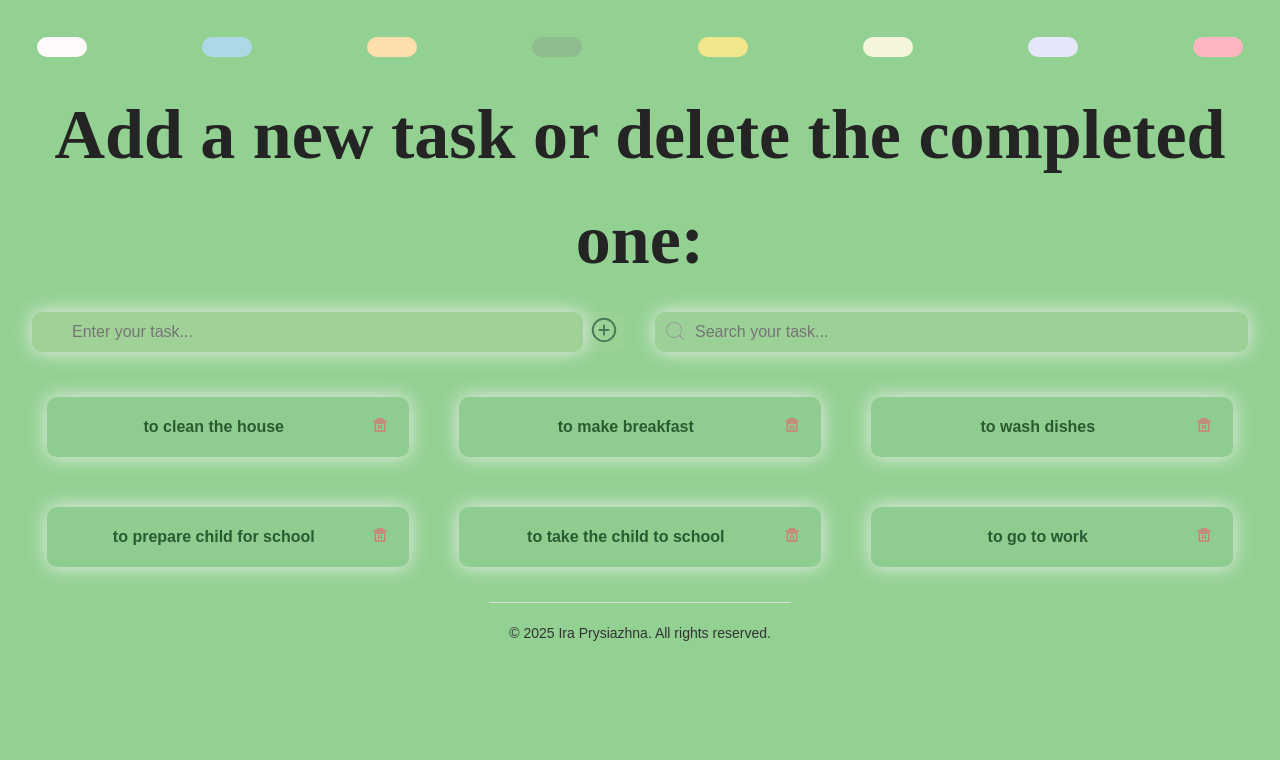
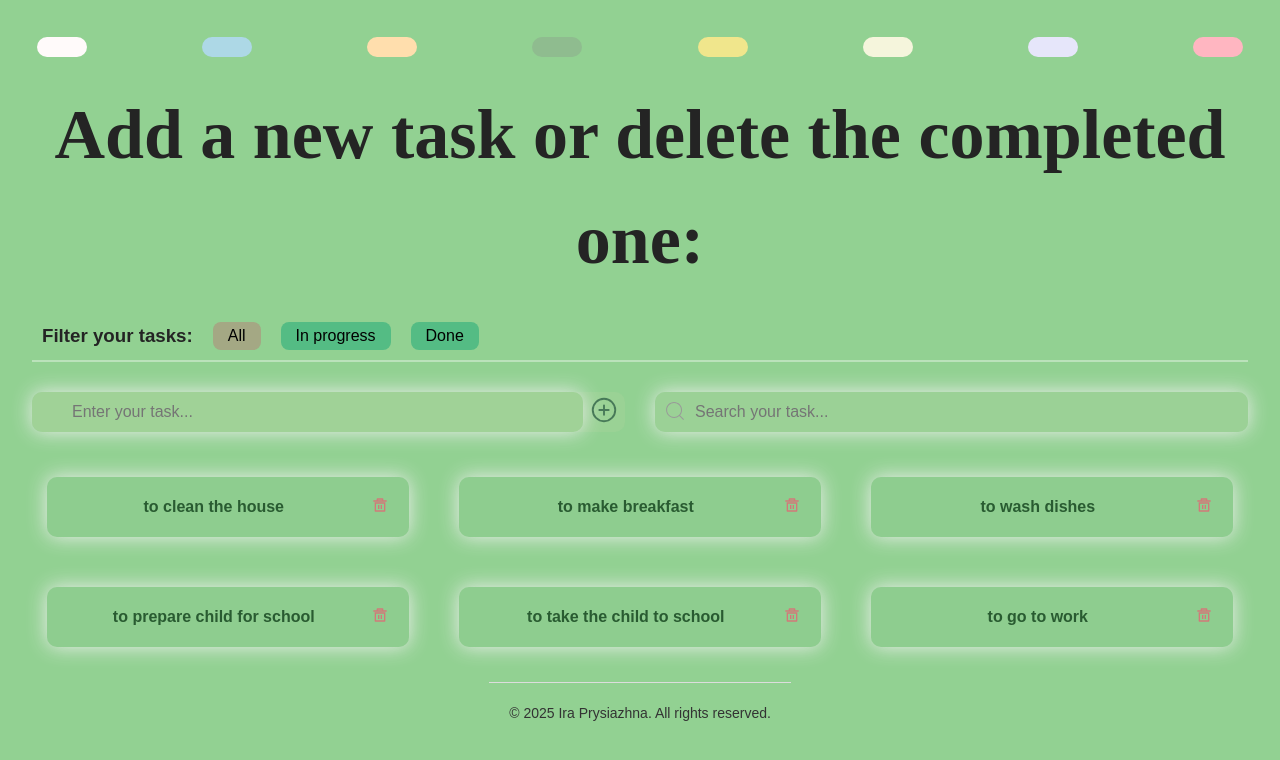
Before and after one commit to PrysiazhnaIra/Momentum, a React app: page / in a window 1280 px wide. Shown: the top 760 px of the page. Built offline with nearby package versions, Linux system fonts and the light colour scheme; the HTML template or start-up script is replaced by a standard one.

Commit message:
implemented redux

```diff
--- a/package.json
+++ b/package.json
@@ -10,11 +10,13 @@
     "preview": "vite preview"
   },
   "dependencies": {
+    "@reduxjs/toolkit": "^2.6.1",
     "modern-normalize": "^2.0.0",
     "prop-types": "^15.8.1",
     "react": "^18.3.1",
     "react-dom": "^18.3.1",
-    "react-icons": "^5.2.1"
+    "react-icons": "^5.2.1",
+    "react-redux": "^9.2.0"
   },
   "devDependencies": {
     "@types/react": "^18.3.19",
--- a/src/App.css
+++ b/src/App.css
@@ -24,6 +24,7 @@
   display: grid;
   grid-template-columns: 1fr 1fr;
   margin-bottom: 30px;
+  margin-top: 30px;
   gap: 30px;
 }
 
--- a/src/App.tsx
+++ b/src/App.tsx
@@ -6,6 +6,7 @@ import Background from "./components/Background/Background";
 import Filter from "./components/Filter/Filter";
 import Form from "./components/Form/Form";
 import TaskList from "./components/TaskList/TaskList";
+import StatusFilter from "./components/StatusFilter/StatusFilter";
 
 function App() {
   // Ініціалізація tasks
@@ -61,6 +62,8 @@ function App() {
           onChangeColor={handleChangeColor}
         />
         <h1 className="title">Add a new task or delete the completed one:</h1>
+        <StatusFilter />
+
         <div className="inputWrapper">
           <Form onAdd={addTask} />
           <Filter value={filter} onFilter={setFilter} />
--- /dev/null
+++ b/src/components/StatusFilter/StatusFilter.module.css
@@ -0,0 +1,26 @@
+.btnWrapper {
+  display: flex;
+  margin-bottom: 10px;
+  align-items: center;
+  gap: 20px;
+  padding: 10px;
+  border-bottom: 2px solid rgba(255, 255, 255, 0.371);
+}
+
+.btn {
+  padding: 5px 15px;
+  cursor: pointer;
+  border: none;
+  background-color: rgba(27, 169, 119, 0.52);
+  border-radius: 8px;
+  transition: all 0.2s linear;
+}
+
+.btn:hover,
+.btn:focus {
+  transform: scale(1.1);
+}
+
+.activeBtn {
+  background-color: rgba(207, 65, 98, 0.292);
+}
--- /dev/null
+++ b/src/components/StatusFilter/StatusFilter.tsx
@@ -0,0 +1,34 @@
+import { useState } from "react";
+import s from "./StatusFilter.module.css";
+
+export default function StatusFilter() {
+  const [activeFilter, setActiveFilter] = useState("All");
+
+  const handleToggle = (filter: string) => {
+    setActiveFilter(filter);
+  };
+
+  return (
+    <div className={s.btnWrapper}>
+      <h3>Filter your tasks:</h3>
+      <button
+        className={`${s.btn} ${activeFilter === "All" ? s.activeBtn : ""} `}
+        onClick={() => handleToggle("All")}
+      >
+        All
+      </button>
+      <button
+        className={`${s.btn} ${activeFilter === "In progress" ? s.activeBtn : ""} `}
+        onClick={() => handleToggle("In progress")}
+      >
+        In progress
+      </button>
+      <button
+        className={`${s.btn} ${activeFilter === "Done" ? s.activeBtn : ""} `}
+        onClick={() => handleToggle("Done")}
+      >
+        Done
+      </button>
+    </div>
+  );
+}
--- a/src/main.tsx
+++ b/src/main.tsx
@@ -3,9 +3,20 @@ import ReactDOM from "react-dom/client";
 import "modern-normalize";
 import App from "./App.jsx";
 import "./index.css";
+import { Provider } from "react-redux";
+import { store } from "./redux/store.js";
 
-ReactDOM.createRoot(document.getElementById("root")).render(
+const rootElement = document.getElementById("root");
+if (!rootElement) {
+  throw new Error("Root element not found");
+}
+
+const root = ReactDOM.createRoot(rootElement!);
+
+root.render(
   <React.StrictMode>
-    <App />
+    <Provider store={store}>
+      <App />
+    </Provider>
   </React.StrictMode>
 );
--- /dev/null
+++ b/src/redux/store.ts
@@ -0,0 +1,28 @@
+import { configureStore } from "@reduxjs/toolkit";
+
+// 1. Оголошуєм початкове значення стану Redux
+const initialState = {
+  tasks: {
+    items: [
+      { id: 0, text: "Learn HTML and CSS", completed: true },
+      { id: 1, text: "Get good at JavaScript", completed: true },
+      { id: 2, text: "Master React", completed: true },
+      { id: 3, text: "Discover Redux", completed: false },
+      { id: 4, text: "Build amazing apps", completed: false },
+    ],
+  },
+  filters: {
+    status: "all",
+  },
+};
+
+//reducer - функція із логікою зміни стану Redux
+//Передаємо початкове значення стану Redux
+const rootReducer = (state: any = initialState, action: any) => {
+  return state;
+};
+
+//Стор це об'єкт, який містить глобальний стан додатка
+export const store = configureStore({
+  reducer: rootReducer,
+});
```
Also changed, not shown: 1 other file (tests, documents, lock files or other folders).
